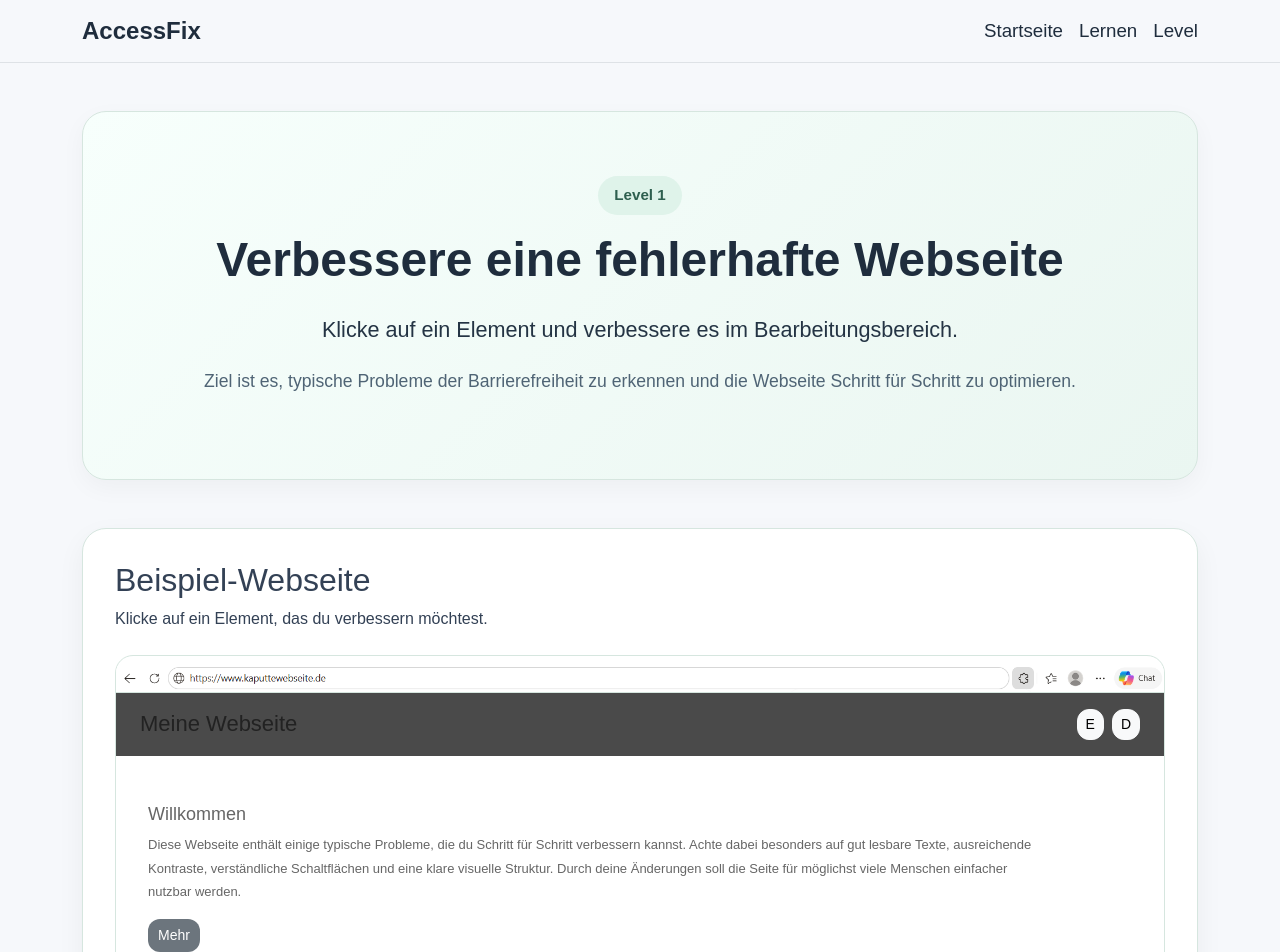
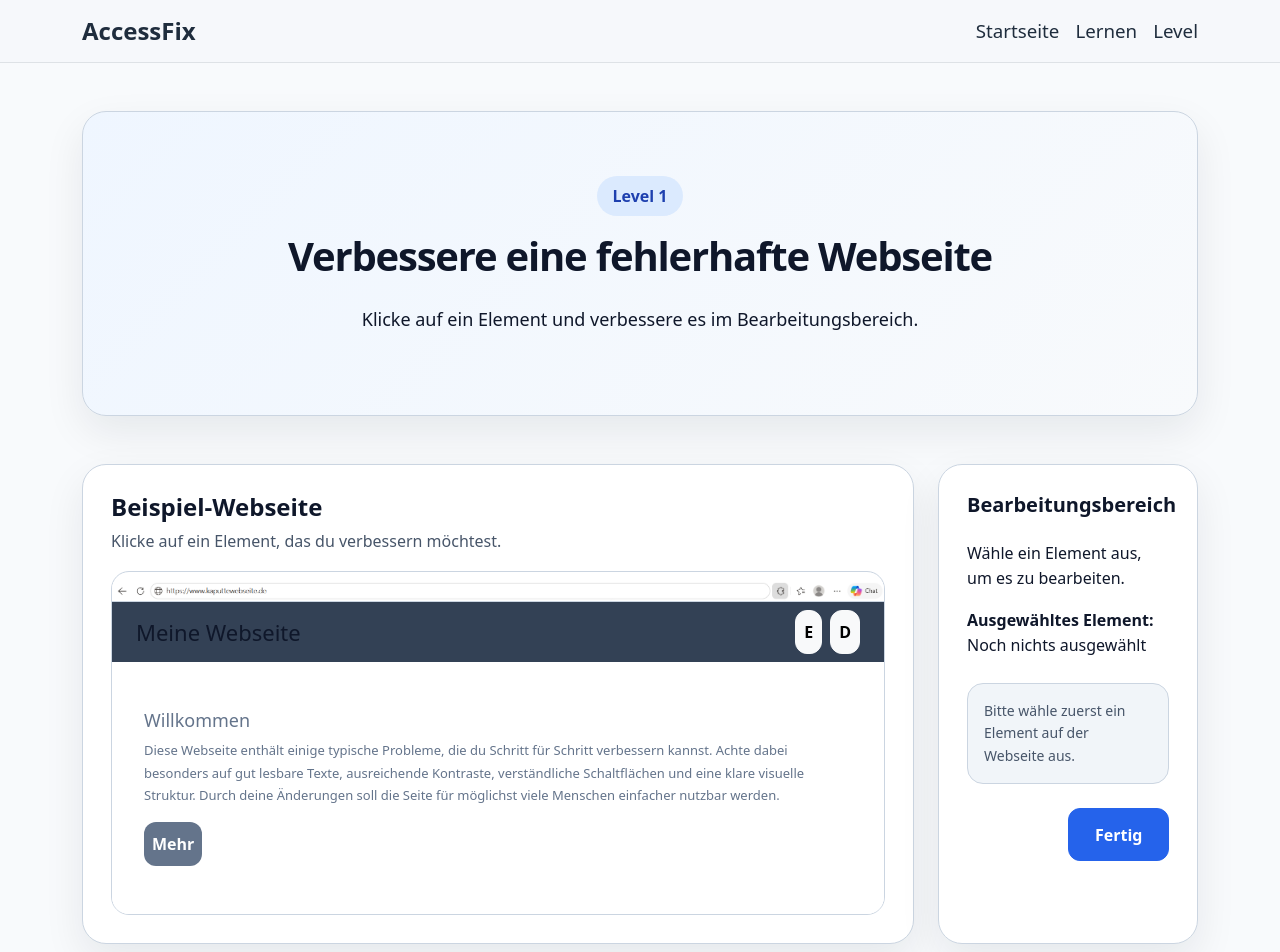
Before and after one commit to Diladzz/accessfix, a React (Vite) app in the folder client/: page /level/1 in a window 1280 px wide. Shown: the top 952 px of the page. Built offline with nearby package versions, Linux system fonts and the light colour scheme.

Commit message:
bedit-area to the rigth side

```diff
--- a/client/src/App.css
+++ b/client/src/App.css
@@ -1,17 +1,89 @@
+:root {
+  /*Schrift*/
+  --font-main: system-ui, -apple-system, BlinkMacSystemFont, "Segoe UI", sans-serif;
+
+  --text-xs: 0.875rem;   /* 14px */
+  --text-sm: 1rem;       /* 16px */
+  --text-md: 1.125rem;   /* 18px */
+  --text-lg: 1.25rem;    /* 20px */
+  --text-xl: 1.5rem;     /* 24px */
+  --text-2xl: 2rem;      /* 32px */
+  --text-3xl: 2.5rem;    /* 40px */
+
+  /*farben: rot-grün-schwäche freundlich*/
+  --color-bg: #f8fafc;
+  --color-surface: #ffffff;
+  --color-surface-soft: #f1f5f9;
+
+  --color-text: #0f172a;
+  --color-text-muted: #475569;
+  --color-border: #cbd5e1;
+
+  --color-primary: #2563eb;
+  --color-primary-hover: #1e40af;
+  --color-primary-soft: #dbeafe;
+
+  --color-success: #15803d;
+  --color-warning: #ea580c;
+  --color-danger: #b91c1c;
+
+  --radius-lg: 24px;
+  --radius-md: 16px;
+  --radius-sm: 12px;
+
+  --shadow-card: 0 16px 40px rgba(15, 23, 42, 0.08);
+}
+
+html {
+  font-size: 16px;
+}
+
+body {
+  margin: 0;
+  font-family: var(--font-main);
+  background: var(--color-bg);
+  color: var(--color-text);
+}
+
+button,
+input,
+textarea,
+select {
+  font: inherit;
+}
+
+:focus-visible {
+  outline: 3px solid var(--color-primary);
+  outline-offset: 3px;
+}
+
+.btn {
+  border-radius: var(--radius-sm) !important;
+  min-height: 44px;
+  font-size: var(--text-sm) !important;
+  font-weight: 700 !important;
+}
+
 .btn-primary {
-  background-color: #3A5CCC !important;
-  border-color: #3A5CCC !important;
-  border-radius: 12px !important;
-  font-weight: 600 !important;
+  background-color: var(--color-primary) !important;
+  border-color: var(--color-primary) !important;
   padding: 0.85rem 1.6rem !important;
 }
 
 .btn-primary:hover,
 .btn-primary:focus {
-  background-color: #203c97 !important;
-  border-color: #203c97 !important;
+  background-color: var(--color-primary-hover) !important;
+  border-color: var(--color-primary-hover) !important;
 }
 
-.btn {
-  border-radius: 12px !important;
+.btn-outline-primary {
+  color: var(--color-primary) !important;
+  border-color: var(--color-primary) !important;
+  background: #ffffff !important;
 }
+
+.btn-outline-primary:hover,
+.btn-outline-primary:focus {
+  color: #ffffff !important;
+  background: var(--color-primary) !important;
+}
--- a/client/src/components/BrokenPagePreview.jsx
+++ b/client/src/components/BrokenPagePreview.jsx
@@ -33,7 +33,7 @@ function BrokenPagePreview({
             headerIsSelected ? "fake-selected" : ""
           }`}
           style={{
-            backgroundColor: headerLight ? "#f3f8f6" : "#4a4a4a",
+            backgroundColor: headerLight ? "#f3f8f6" : "#334155",
           }}
           onClick={() => setSelectedElement("Header")}
         >
@@ -43,8 +43,8 @@ function BrokenPagePreview({
             }`}
             style={{
               fontSize: headingLarge ? "32px" : "22px",
-              fontWeight: headingBold ? "bold" : "normal",
-              color: headingWhite ? "white" : "#222222",
+              fontWeight: headingBold ? "800" : "400",
+              color: headingWhite ? "#ffffff" : "#0f172a",
             }}
             onClick={(e) => {
               e.stopPropagation();
@@ -95,7 +95,7 @@ function BrokenPagePreview({
           }`}
           style={{
             fontSize: textLarge ? "18px" : "13px",
-            color: textDark ? "#222222" : "#666666",
+            color: textDark ? "#0f172a" : "#64748b",
           }}
           onClick={() => setSelectedElement("Text")}
         >
@@ -120,11 +120,7 @@ function BrokenPagePreview({
             className={`btn btn-secondary ${
               buttonLarge ? "btn-lg" : "btn-sm"
             } fake-selectable ${buttonIsSelected ? "fake-selected" : ""}`}
-            style={{
-              border: buttonOutline
-                ? "2px solid black"
-                : "2px solid transparent",
-            }}
+
             onClick={(e) => {
               e.stopPropagation();
               setSelectedElement("Button");
--- a/client/src/components/ControlPanel_temp.jsx
+++ b/client/src/components/ControlPanel_temp.jsx
@@ -18,7 +18,7 @@ function ControlPanel({
       <h3 className="control-panel-title mb-4">Bearbeitungsbereich</h3>
 
       <p className="mb-3">
-        Wähle oben ein Element aus, um es zu bearbeiten.
+        Wähle ein Element aus, um es zu bearbeiten.
       </p>
 
       <div className="mb-4">
@@ -169,7 +169,7 @@ function ControlPanel({
             className="btn btn-outline-primary btn-sm"
             onClick={() => setTextDark(true)}
           >
-            Dunkler
+            Schwarz
           </button>
         </div>
       )}
--- a/client/src/pages/LevelOnePage.jsx
+++ b/client/src/pages/LevelOnePage.jsx
@@ -83,17 +83,12 @@ function LevelOnePage() {
         <p className="level-one-lead mb-3">
           Klicke auf ein Element und verbessere es im Bearbeitungsbereich.
         </p>
-
-        <p className="level-one-text">
-          Ziel ist es, typische Probleme der Barrierefreiheit zu erkennen und
-          die Webseite Schritt für Schritt zu optimieren.
-        </p>
       </section>
 
-      <section className="preview-section mb-5">
+      <section className="level-workspace">
         <div className="preview-card">
-          <h2 className="section-title mb-2">Beispiel-Webseite</h2>
-          <p className="helper-text mb-4">
+          <h2 className="section-title">Beispiel-Webseite</h2>
+          <p className="helper-text">
             Klicke auf ein Element, das du verbessern möchtest.
           </p>
 
@@ -112,10 +107,8 @@ function LevelOnePage() {
             buttonOutline={buttonOutline}
           />
         </div>
-      </section>
 
-      <section className="control-section">
-        <div className="control-card">
+        <aside className="control-card">
           <ControlPanel
             selectedElement={selectedElement}
             setHeaderLight={setHeaderLight}
@@ -130,7 +123,7 @@ function LevelOnePage() {
             setButtonOutline={setButtonOutline}
             handleFinish={handleFinish}
           />
-        </div>
+        </aside>
       </section>
     </div>
   );
--- a/client/src/styles/pages/levelone.css
+++ b/client/src/styles/pages/levelone.css
@@ -1,144 +1,191 @@
-/*HERO (OBEN)*/
-
 .level-one-hero {
-  background: linear-gradient(135deg, #f7fffc 0%, #eaf6f1 100%);
-  border: 1px solid #d6e6df;
-  border-radius: 24px;
+  background: linear-gradient(135deg, #eff6ff 0%, #f8fafc 100%);
+  border: 1px solid var(--color-border);
+  border-radius: var(--radius-lg);
   padding: 4rem 2rem;
-  box-shadow: 0 8px 24px rgba(0, 0, 0, 0.04);
+  box-shadow: var(--shadow-card);
 }
 
 .level-one-badge {
   display: inline-block;
-  background-color: #dff3ea;
-  color: #2e5f4f;
+  background-color: var(--color-primary-soft);
+  color: var(--color-primary-hover);
   padding: 0.5rem 1rem;
   border-radius: 999px;
-  font-size: 0.95rem;
-  font-weight: 600;
+  font-size: var(--text-sm);
+  font-weight: 800;
 }
 
 .level-one-title {
-  font-size: 3rem;
-  font-weight: 700;
-  color: #1f2d3d;
+  font-size: var(--text-3xl);
+  font-weight: 800;
+  color: var(--color-text);
+  letter-spacing: -0.03em;
 }
 
 .level-one-lead {
-  font-size: 1.35rem;
+  font-size: var(--text-md);
   line-height: 1.7;
-  color: #243444;
+  color: var(--color-text);
 }
 
-.level-one-text {
-  font-size: 1.1rem;
-  line-height: 1.9;
-  color: #4f6475;
+.level-one-text,
+.helper-text {
+  font-size: var(--text-sm);
+  line-height: 1.7;
+  color: var(--color-text-muted);
 }
 
-/*SECTIONS (GLEICHE BREITE)*/
-
-.preview-section,
-.control-section {
-  max-width: 1200px;
-  margin: 0 auto;
+.level-workspace {
+  width: 100%;
+  display: grid;
+  grid-template-columns: minmax(0, 1fr) 260px;
+  gap: 1.5rem;
+  align-items: stretch;
+  margin-bottom: 4rem;
 }
 
 .preview-card,
 .control-card {
-  width: 100%;
-  background-color: #ffffff;
-  border: 1px solid #d6e6df;
-  border-radius: 24px;
-  padding: 2rem;
-  box-shadow: 0 10px 28px rgba(0, 0, 0, 0.05);
+  background-color: var(--color-surface);
+  border: 1px solid var(--color-border);
+  border-radius: var(--radius-lg);
+  padding: 1.75rem;
+  box-shadow: var(--shadow-card);
 }
 
-/*URL FAKE BROWSER*/
+.control-card {
+  position: sticky;
+  top: 90px;
+}
+
+.section-title {
+  font-size: var(--text-xl);
+  font-weight: 800;
+  color: var(--color-text);
+  margin-bottom: 0.4rem;
+}
+
+/* Fake Browser */
 
 .fake-browser {
   width: 100%;
-  border: 1px solid #d6e6df;
+  border: 1px solid var(--color-border);
   border-radius: 18px;
   overflow: hidden;
   background-color: #ffffff;
 }
 
-/* URL-bar (bild)*/
 .fake-browser-url {
   width: 100%;
-  height: auto; /* ganze bild sichrtbar für url berecih/foto */
+  height: auto;
   display: block;
-  border-bottom: 1px solid #d6e6df;
+  border-bottom: 1px solid var(--color-border);
   margin-top: 10px;
 }
 
-/*FAKE WEBSITE*/
-
 .fake-page {
-  min-height: auto;
   background-color: #ffffff;
 }
 
-/*HEADER*/
 .fake-page-header {
-  min-height: 60px; /*klein*/
-  padding: 1rem 1.5rem; /*weniger Abstsnd*/
+  height: 60px;
+  padding: 1rem 1.5rem;
   display: flex;
   align-items: center;
   justify-content: space-between;
-  }
+}
 
-/*TITLE*/
 .fake-page-title {
   margin: 0;
   cursor: pointer;
 }
 
-/*CONTENT*/
 .fake-page-content {
   padding: 3rem 2rem;
   cursor: pointer;
 }
 
-/*TEXT*/
 .fake-page-content p {
   max-width: 900px;
-  line-height: 1.8;
+  line-height: 1.7;
 }
 
-/*INTERAKTION (HOVER UND AUSWAHL)*/
+.fake-button-outline {
+  border: 3px solid #0f172a !important;
+  box-shadow: none !important;
+}
+
+.btn-secondary {
+  background-color: #64748b !important;
+  color: #ffffff !important;
+  border: none !important;
+}
+
+/* Auswahl */
 
 .fake-selectable {
   transition: 0.2s ease;
 }
 
-.fake-selectable:hover {
-  outline: 2px solid #3a5ccc;
-  outline-offset: 2px;
+.fake-selectable:hover,
+.fake-selected {
+  outline: 3px solid var(--color-primary) !important;
+  outline-offset: 3px;
 }
 
-.fake-selected {
-  outline: 2px solid #3a5ccc !important;
-  outline-offset: 2px;
+/* Werkzeugkasten */
+
+.control-panel-wrapper {
+  font-size: var(--text-sm);
 }
 
-/*CONTROL PANEL*/
+.control-panel-title {
+  font-size: var(--text-lg);
+  font-weight: 800;
+  color: var(--color-text);
+  margin-bottom: 1rem;
+}
 
-.control-panel-title {
-  font-size: 1.6rem;
-  font-weight: 700;
-  color: #1f2d3d;
+.control-panel-wrapper p,
+.control-panel-wrapper div {
+  color: var(--color-text);
+  line-height: 1.6;
 }
 
 .control-option-box {
-  border: 1px solid #d6e6df;
-  border-radius: 16px;
-  padding: 1.25rem;
-  background-color: #ffffff;
+  border: 1px solid var(--color-border);
+  border-radius: var(--radius-md);
+  padding: 1rem;
+  background-color: var(--color-surface-soft);
 }
 
-/*MOBILE*/
+.control-option-box h5 {
+  font-size: var(--text-sm);
+  font-weight: 800;
+  color: var(--color-text);
+}
+
+.control-option-box p {
+  font-size: var(--text-xs);
+  color: var(--color-text-muted);
+}
+
+.control-option-box .btn {
+  margin-bottom: 0.5rem;
+}
+
+/* Mobile */
+
+@media (max-width: 992px) {
+  .level-workspace {
+    grid-template-columns: 1fr;
+  }
+
+  .control-card {
+    position: static;
+  }
+}
 
 @media (max-width: 768px) {
   .level-one-hero {
@@ -146,27 +193,15 @@
   }
 
   .level-one-title {
-    font-size: 2.2rem;
-  }
-
-  .level-one-lead {
-    font-size: 1.15rem;
+    font-size: var(--text-2xl);
   }
 
   .preview-card,
   .control-card {
-    padding: 1.5rem;
-  }
-
-  .fake-page-header {
-    padding: 1.5rem;
+    padding: 1.25rem;
   }
 
   .fake-page-content {
     padding: 2rem 1.25rem;
   }
-
-  .fake-browser-url {
-    height: 60px;
-  }
 }
```
